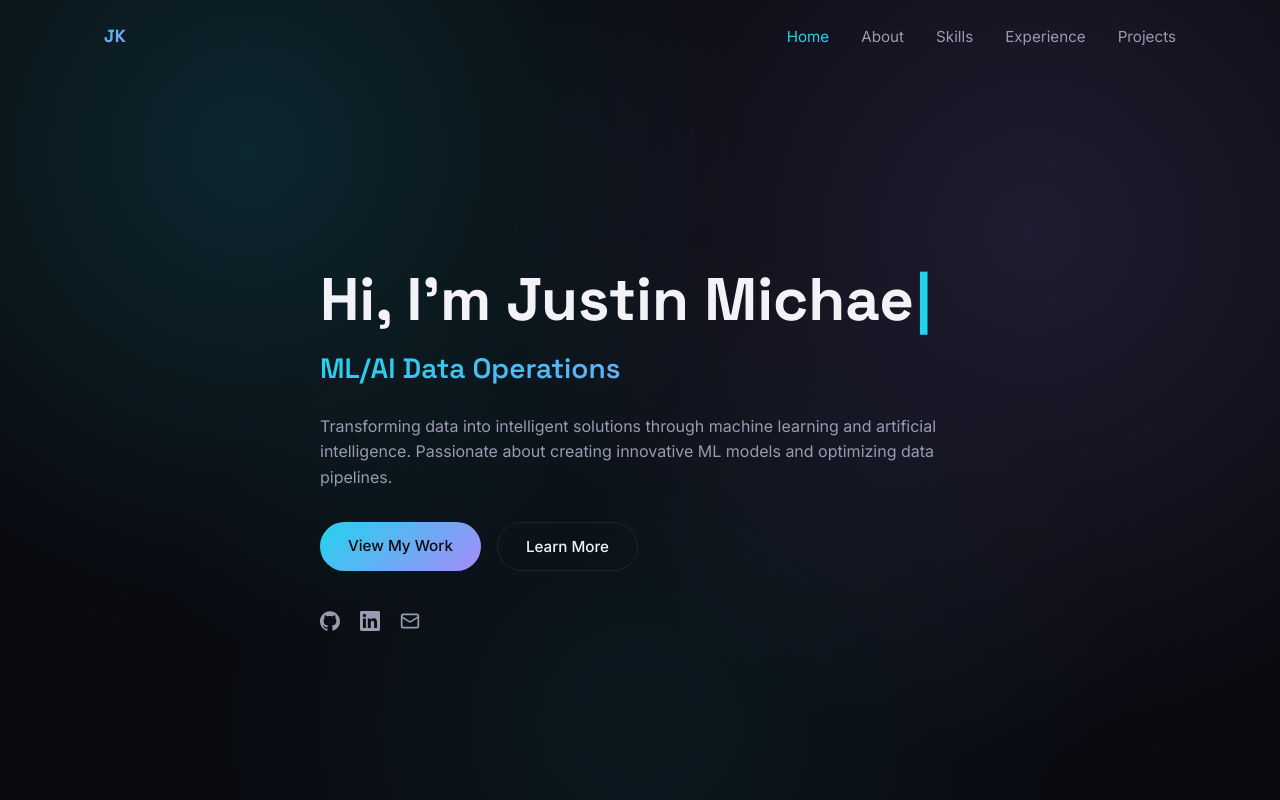
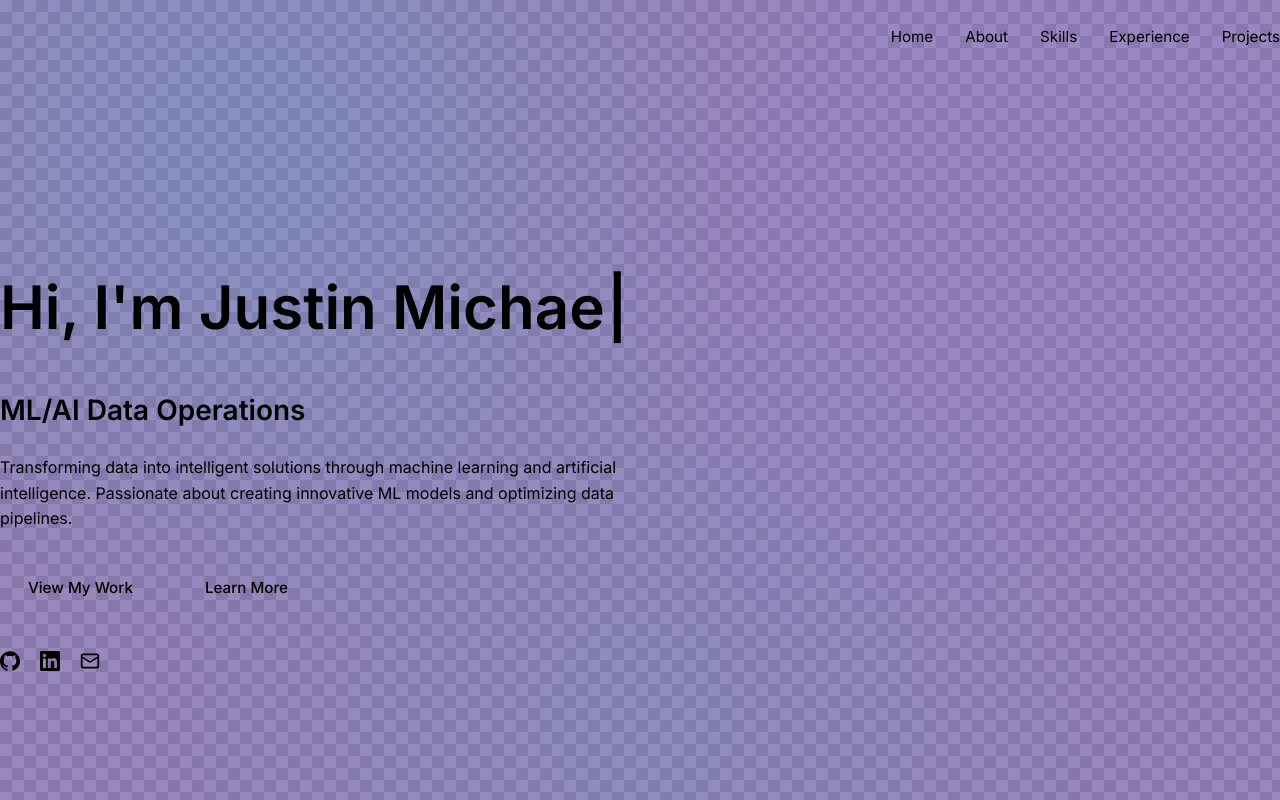
Before and after one commit to Justin-MKing/website-demo, a React (Vite) app: page / in a window 1280 px wide. Shown: the top 800 px of the page. Built offline with nearby package versions, Linux system fonts and the light colour scheme.

Commit message:
feat: replace dark theme with retro Mac OS theme variables and add drag hook

```diff
--- a/src/index.css
+++ b/src/index.css
@@ -1,19 +1,20 @@
-@import url('https://fonts.googleapis.com/css2?family=Space+Grotesk:wght@500;600;700&family=Inter:wght@400;500;600&display=swap');
+@import url('https://fonts.googleapis.com/css2?family=Silkscreen:wght@400;700&family=Inter:wght@400;500;600&display=swap');
 
 :root {
-  --bg: #0a0a0f;
-  --bg-elevated: #12121a;
-  --glass-bg: rgba(255, 255, 255, 0.04);
-  --glass-border: rgba(255, 255, 255, 0.08);
-  --text-primary: #f2f2f7;
-  --text-secondary: #9a9ab0;
-  --accent-cyan: #22d3ee;
-  --accent-violet: #a78bfa;
-  --gradient-primary: linear-gradient(135deg, var(--accent-cyan), var(--accent-violet));
-  --radius: 16px;
-  --font-heading: 'Space Grotesk', sans-serif;
+  --mac-desktop-a: #8877aa;
+  --mac-desktop-b: #9988bb;
+  --mac-grey: #dddddd;
+  --mac-grey-dark: #bbbbbb;
+  --mac-border-dark: #444444;
+  --mac-border-light: #ffffff;
+  --mac-stripe-light: #eeeeee;
+  --mac-stripe-dark: #aaaaaa;
+  --mac-text: #000000;
+  --mac-accent: #0000aa;
+  --mac-white: #ffffff;
+  --font-title: 'Silkscreen', monospace;
   --font-body: 'Inter', sans-serif;
-  --max-width: 1120px;
+  --font-mono: 'Consolas', 'Monaco', monospace;
 }
 
 * {
@@ -24,49 +25,34 @@
   scroll-behavior: smooth;
 }
 
+html,
 body {
   margin: 0;
-  background: var(--bg);
-  color: var(--text-primary);
-  font-family: var(--font-body);
-  -webkit-font-smoothing: antialiased;
+  padding: 0;
+  min-height: 100%;
 }
 
-h1, h2, h3, h4 {
-  font-family: var(--font-heading);
-  margin: 0;
+body {
+  font-family: var(--font-body);
+  color: var(--mac-text);
+  background-color: var(--mac-desktop-a);
+  background-image: repeating-conic-gradient(var(--mac-desktop-a) 0% 25%, var(--mac-desktop-b) 0% 50%);
+  background-size: 24px 24px;
+  overflow-x: hidden;
+  min-height: 100vh;
 }
 
 a {
   color: inherit;
 }
 
-.container {
-  max-width: var(--max-width);
-  margin: 0 auto;
-  padding: 0 24px;
-}
-
-.glass {
-  background: var(--glass-bg);
-  border: 1px solid var(--glass-border);
-  border-radius: var(--radius);
-  backdrop-filter: blur(12px);
-  -webkit-backdrop-filter: blur(12px);
-}
-
-.gradientText {
-  background: var(--gradient-primary);
-  -webkit-background-clip: text;
-  background-clip: text;
-  color: transparent;
-}
-
 @media (prefers-reduced-motion: reduce) {
   html {
     scroll-behavior: auto;
   }
-  *, *::before, *::after {
+  *,
+  *::before,
+  *::after {
     animation-duration: 0.001ms !important;
     animation-iteration-count: 1 !important;
     transition-duration: 0.001ms !important;
```
Also changed, not shown: src/hooks/useDraggable.ts (added, +39 -0 lines).
